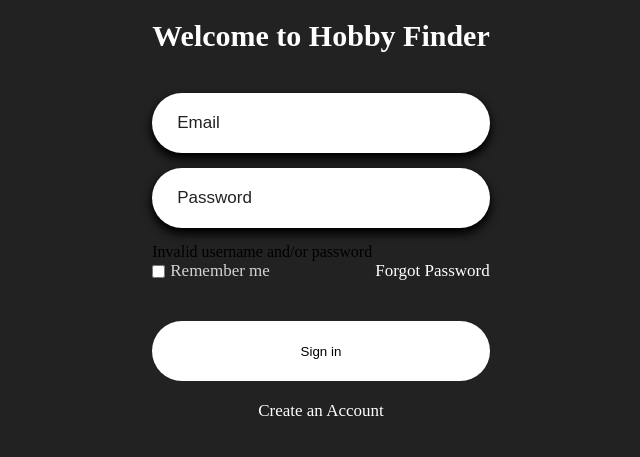
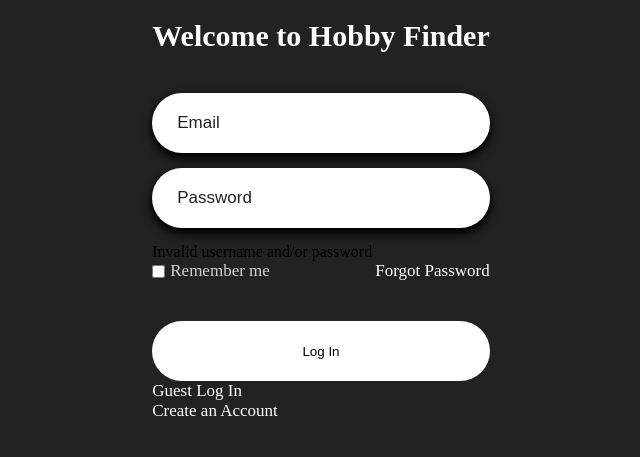
Before and after one commit to j-barofski/HobbyFinderProject, a Django app: template templates/login.html in a window 1280 px wide. Shown: the part 190-647 px from the top of the page, without its empty margins (319-959 px from the left). Run offline with Django 5.2, Linux system fonts and the light colour scheme; the template is opened without the code that fills it, so the values that code supplies are empty.

Commit message:
Added option to log in as a guest

```diff
--- a/HobbyFinderProject/templates/login.html
+++ b/HobbyFinderProject/templates/login.html
@@ -44,13 +44,22 @@
 
         <!-- Login Button -->
         <div class="input-submit">
-            <button type="submit" class="submit-btn" id="submit">Sign in</button>
+            <button type="submit" class="submit-btn" id="submit">Log In</button>
         </div>
 
-        <!-- Create an account option -->
-        <div class="create-acc">
-            <a href="signup.html">Create an Account</a></p>
+
+        <!-- Other options than logging in -->
+        <div class="other-acc">
+            <section>
+                <!-- Guest option -->
+                <a href="guest.html">Guest Log In</a></p>
+            </section>
+            <section>
+                <!-- Create an Account -->
+                <a href="signup.html">Create an Account</a></p>
+            </section>
         </div>
+
     </form>
 
     <!-- Script for login form -->
```
Also changed, not shown: HobbyFinderProject/static/css/styles.css (+6 -4 lines), HobbyFinderProject/templates/guest.html (added).
